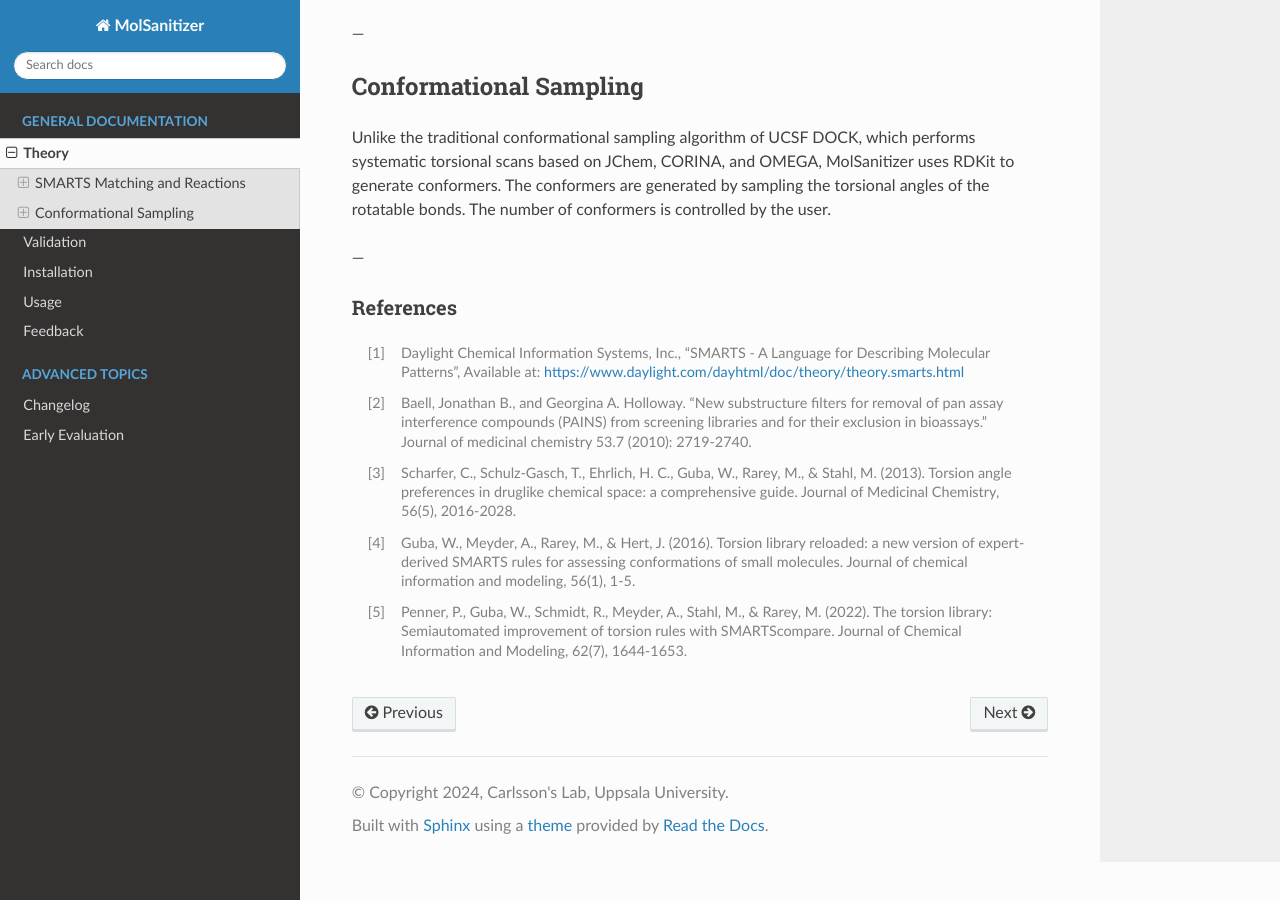
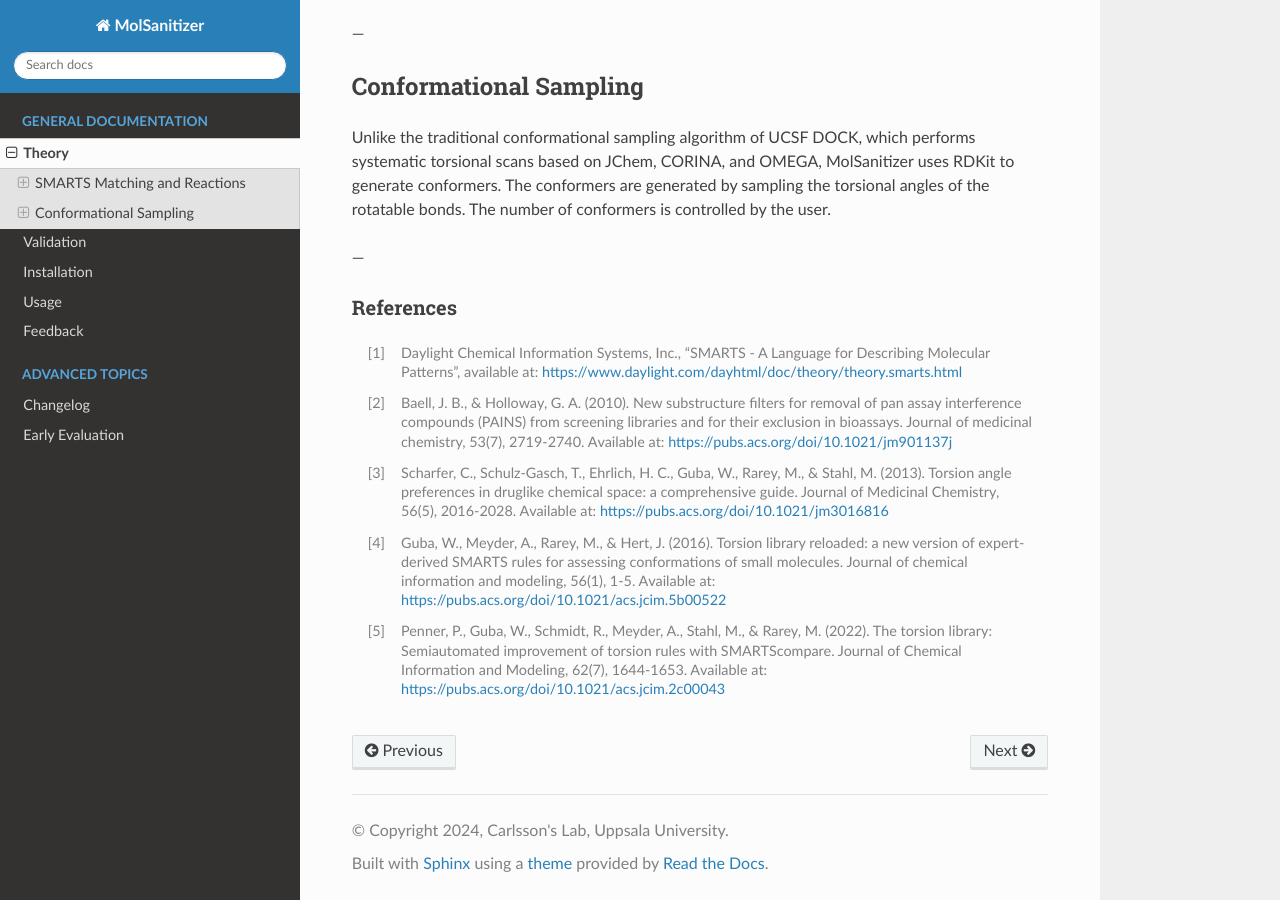
Before and after one commit to phonglam3103/msani-readthedocs, a Sphinx documentation site: the page built from docs/source/theory.rst, in a window 1280 px wide and 900 px high, scrolled down 1496 px. Built offline with Sphinx 7.4.7 and the Read the Docs theme 3.1.0, drawn with Linux system fonts in a browser that asks for light colours; formulas are drawn with MathJax 3.

Commit message:
Updated references.

```diff
--- a/docs/source/theory.rst
+++ b/docs/source/theory.rst
@@ -65,9 +65,8 @@ Unlike the traditional conformational sampling algorithm of UCSF DOCK, which per
 References
 ==========
 
-.. [1] Daylight Chemical Information Systems, Inc., "SMARTS - A Language for Describing Molecular Patterns",
-   Available at: https://www.daylight.com/dayhtml/doc/theory/theory.smarts.html
-.. [2] Baell, Jonathan B., and Georgina A. Holloway. "New substructure filters for removal of pan assay interference compounds (PAINS) from screening libraries and for their exclusion in bioassays." Journal of medicinal chemistry 53.7 (2010): 2719-2740.
-.. [3] Scharfer, C., Schulz-Gasch, T., Ehrlich, H. C., Guba, W., Rarey, M., & Stahl, M. (2013). Torsion angle preferences in druglike chemical space: a comprehensive guide. Journal of Medicinal Chemistry, 56(5), 2016-2028.
-.. [4] Guba, W., Meyder, A., Rarey, M., & Hert, J. (2016). Torsion library reloaded: a new version of expert-derived SMARTS rules for assessing conformations of small molecules. Journal of chemical information and modeling, 56(1), 1-5.
-.. [5] Penner, P., Guba, W., Schmidt, R., Meyder, A., Stahl, M., & Rarey, M. (2022). The torsion library: Semiautomated improvement of torsion rules with SMARTScompare. Journal of Chemical Information and Modeling, 62(7), 1644-1653.
+.. [1] Daylight Chemical Information Systems, Inc., "SMARTS - A Language for Describing Molecular Patterns", available at: https://www.daylight.com/dayhtml/doc/theory/theory.smarts.html
+.. [2] Baell, J. B., & Holloway, G. A. (2010). New substructure filters for removal of pan assay interference compounds (PAINS) from screening libraries and for their exclusion in bioassays. Journal of medicinal chemistry, 53(7), 2719-2740. Available at: https://pubs.acs.org/doi/10.1021/jm901137j
+.. [3] Scharfer, C., Schulz-Gasch, T., Ehrlich, H. C., Guba, W., Rarey, M., & Stahl, M. (2013). Torsion angle preferences in druglike chemical space: a comprehensive guide. Journal of Medicinal Chemistry, 56(5), 2016-2028. Available at: https://pubs.acs.org/doi/10.1021/jm3016816
+.. [4] Guba, W., Meyder, A., Rarey, M., & Hert, J. (2016). Torsion library reloaded: a new version of expert-derived SMARTS rules for assessing conformations of small molecules. Journal of chemical information and modeling, 56(1), 1-5. Available at: https://pubs.acs.org/doi/10.1021/acs.jcim.5b00522
+.. [5] Penner, P., Guba, W., Schmidt, R., Meyder, A., Stahl, M., & Rarey, M. (2022). The torsion library: Semiautomated improvement of torsion rules with SMARTScompare. Journal of Chemical Information and Modeling, 62(7), 1644-1653. Available at: https://pubs.acs.org/doi/10.1021/acs.jcim.2c00043
```
